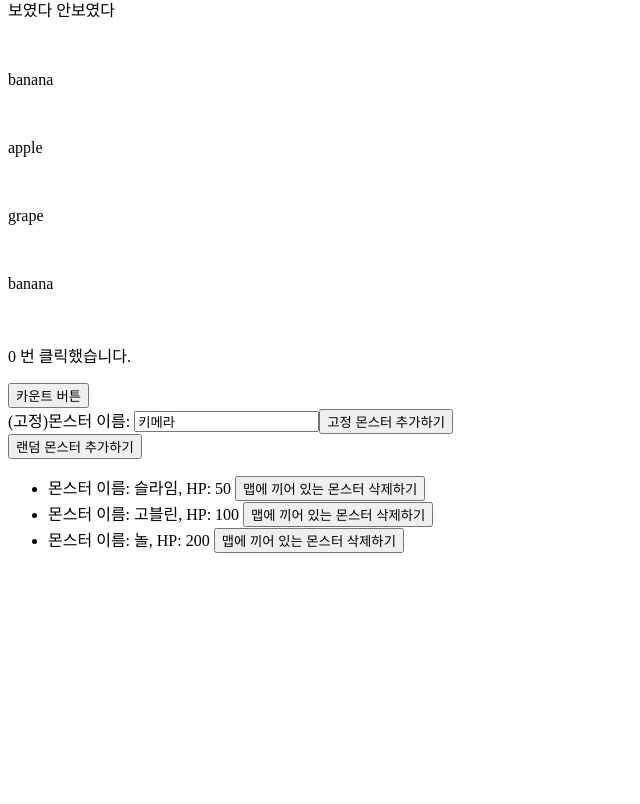
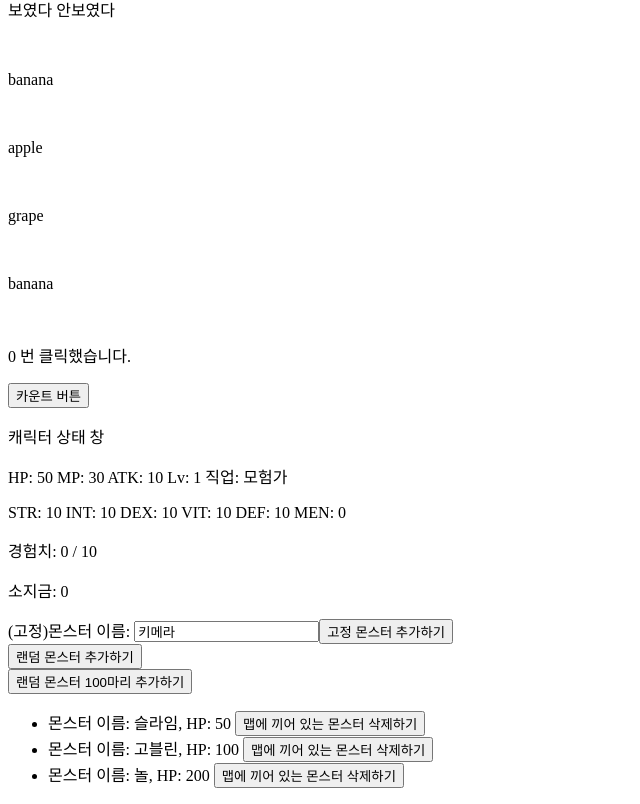
Before and after one commit to EDDI-WebAppAcademy/LectureNotes, a Vue app in the folder vue/frontend/: page /test in a window 1280 px wide. Shown: the part 303-1107 px from the top of the page, without its empty margins (0-640 px from the left). Before the commit the page ends 872 px from the top, so only its background shows below. Built offline with nearby package versions, Linux system fonts and the light colour scheme.

Commit message:
vue로 rpg 게임 만들어보기 II [26회차]

```diff
--- a/vue/frontend/src/components/basics/Test.vue
+++ b/vue/frontend/src/components/basics/Test.vue
@@ -18,11 +18,19 @@
     <p>{{ count }} 번 클릭했습니다.</p>
     <button v-on:click="increment">카운트 버튼</button><br/>
 
+    <p>캐릭터 상태 창</p>
+    <p>HP: {{ characterStatus.hp }} MP: {{ characterStatus.mp }} ATK: {{ characterStatus.atk }} Lv: {{ characterStatus.level }} 직업: {{ characterStatus.currentJob }}</p>
+    <p>STR: {{ characterStatus.str }} INT: {{ characterStatus.intelligence }} DEX: {{ characterStatus.dex }} VIT: {{ characterStatus.vit }} DEF: {{ characterStatus.def }} MEN: {{ characterStatus.men }}</p>
+    <p>경험치: {{ characterStatus.currentLevelBar }} / {{ characterStatus.totalLevelBar }}</p>
+    <p>소지금: {{ characterStatus.money }}</p>
+
     <!-- 현재 컨텐츠 측면에서 몬스터가 매번 같은것이 추가되서 재미 요소가 반감됨(그러므로 랜덤 요소를 넣어야함) -->
     (고정)몬스터 이름: <input v-model="name">
     <button v-on:click="addFixedMonster">고정 몬스터 추가하기</button><br/>
 
     <button v-on:click="addRandomMonster">랜덤 몬스터 추가하기</button><br/>
+
+    <button v-on:click="addManyRandomMonster">랜덤 몬스터 100마리 추가하기</button><br/>
 
     <ul>
       <li v-for="(monster, index) in monsterLists" :key="index">
@@ -74,6 +82,24 @@ export default {
         { id: 2, name: '고블린', hp: 100 },
         { id: 3, name: '놀', hp: 200 },
       ],
+      characterStatus: {
+        level: 1,
+        hp: 50,
+        mp: 30,
+        itemAtk: 0,
+        defaultAtk: 10,
+        atk: 10,
+        str: 10,
+        intelligence: 10,
+        dex: 10,
+        vit: 10,
+        def: 10,
+        men: 0,
+        totalLevelBar: 10,
+        currentLevelBar: 0,
+        money: 0,
+        currentJob: '모험가'
+      },
     }
   },
   methods: {
@@ -118,6 +144,11 @@ export default {
         name: this.monsterBooks[randomMonsterBookIdx].name,
         hp: this.monsterBooks[randomMonsterBookIdx].hp
       })
+    },
+    addManyRandomMonster () {
+      for (let i = 0; i < 100; i++) {
+        this.addRandomMonster()
+      }
     }
   }
 }
```
